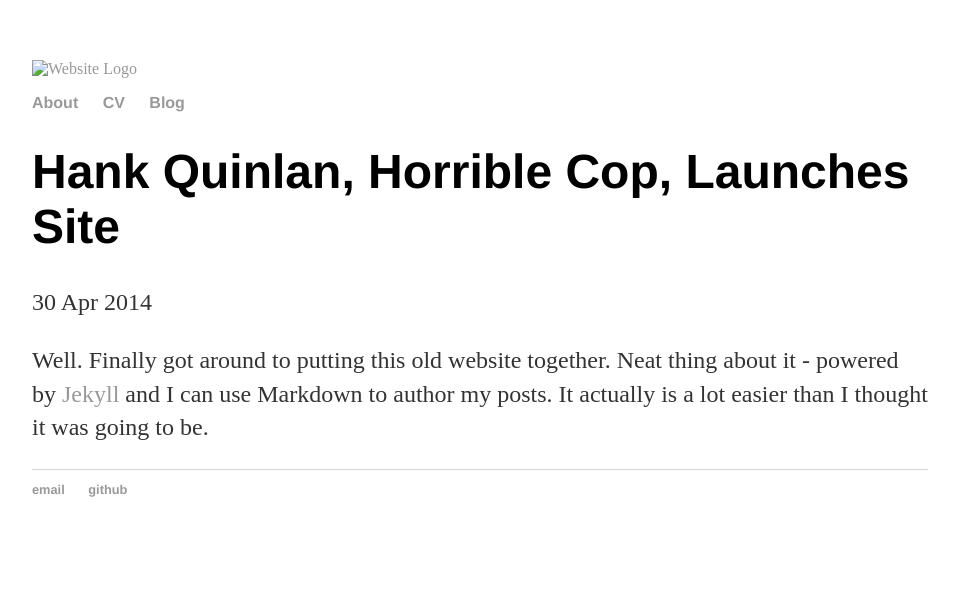
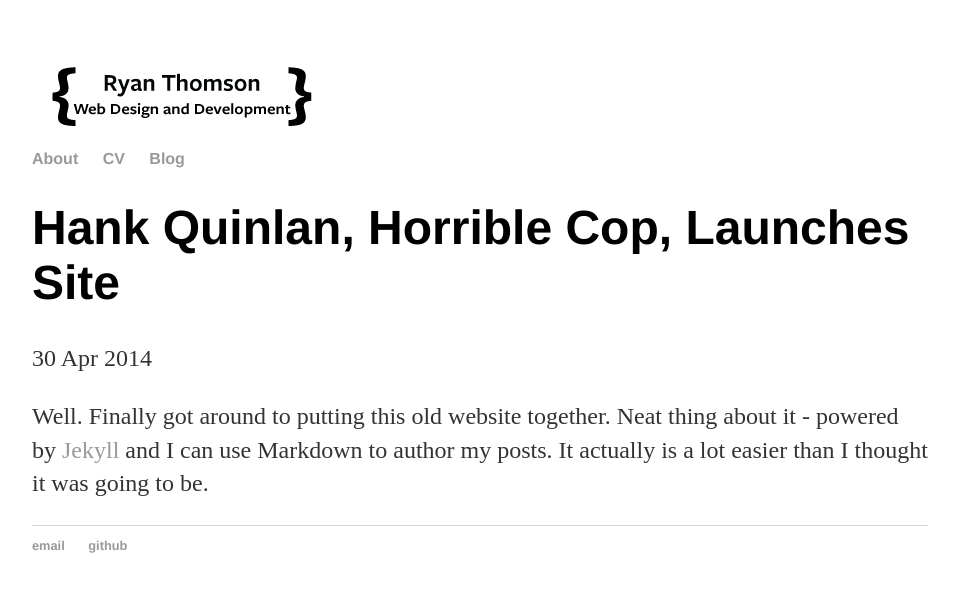
Before and after one commit to rdthomson/portfolio, a Jekyll site: the page built from _posts/2014-04-30-hank-quinlan-site-launched.md, in a window 1280 px wide. Shown: the top 592 px of the page, without its empty margins (160-1119 px from the left). Built offline with Jekyll 4.4.1, drawn with Linux system fonts in a browser that asks for light colours.

Commit message:
Fixed img src

```diff
--- a/_layouts/post.html
+++ b/_layouts/post.html
@@ -6,7 +6,7 @@
 			<link rel="stylesheet" type="text/css" href="/css/main.css">
 		</head>
 		<body>
-			<a href='/'><img src="{{site.baseurl}}/assets/img/Website_Logo.png" alt="Website Logo"></a>
+			<a href='/'><img src="{{site.baseurl}}/assets/Website_Logo.png" alt="Website Logo"></a>
 			<nav>
 	    		<ul>
 	        		<li><a href="/">About</a></li>
```
